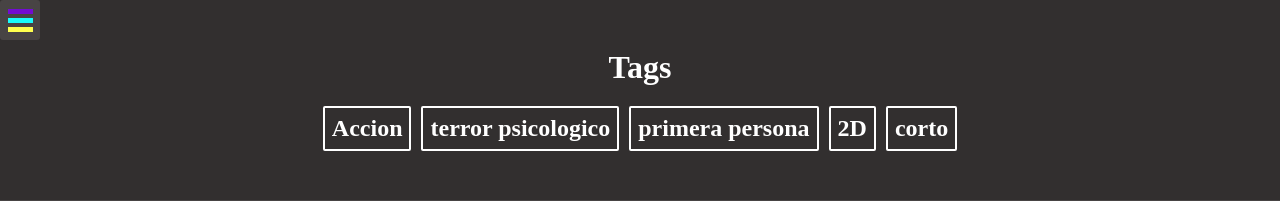
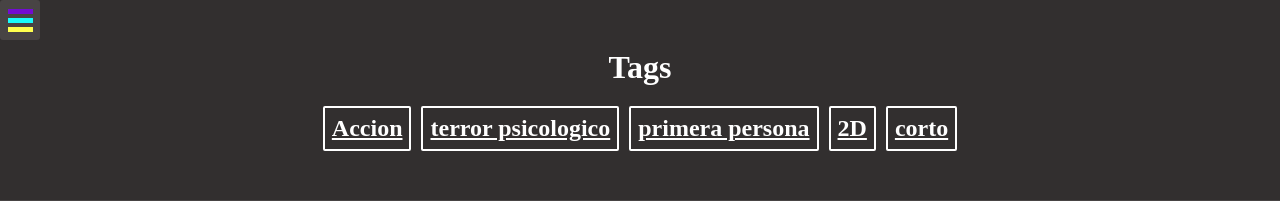
Before and after one commit to Tremex2/Trabajo-Final, a React (Vite) app in the folder Capigames/: page / in a window 1280 px wide. Shown: the top 201 px of the page. Built offline with nearby package versions, Linux system fonts and the light colour scheme.

Commit message:
router dom

```diff
--- a/Capigames/src/App.jsx
+++ b/Capigames/src/App.jsx
@@ -1,11 +1,19 @@
 import { Inicio } from './components/Pagina inicial/inicio'
+import {BrowserRouter, Routes ,Route} from "react-router-dom"
 import { Menu } from './components/Menu/menu'
+import { Pagina1 } from './components/pagina 1/pagina1'
+
 function App() {
 
   return (
     <>
+    <BrowserRouter>
     <Menu/>
-    <Inicio/>
+    <Routes>
+      <Route path='/' element={<Inicio/>}></Route>
+      <Route path='/pagina-1' element={<Pagina1/>}></Route>
+    </Routes>
+    </BrowserRouter>
     </>
   )
 }
--- a/Capigames/src/components/Pagina inicial/inicio.css
+++ b/Capigames/src/components/Pagina inicial/inicio.css
@@ -19,6 +19,11 @@ align-items: center;
     border-radius: 2px;
     color: white;
 }
+.active{
+    background-color: white;
+    color: gray;
+    border: gray;
+}
 .titulo{
     margin: 10px;
     color: white;
--- a/Capigames/src/components/Pagina inicial/inicio.jsx
+++ b/Capigames/src/components/Pagina inicial/inicio.jsx
@@ -1,3 +1,4 @@
+import { NavLink } from "react-router-dom"
 import "./inicio.css"
 
 export function Inicio() {
@@ -7,23 +8,23 @@ export function Inicio() {
             <div className="titulo" id="titulo">
                 <h1>Tags</h1>
             </div>
-            <div className="caja-tags">
-                <div className="tag">
+            <nav className="caja-tags">
+                <NavLink className="tag" to={"/pagina-1"}>
                    <h2>Accion</h2>
-                </div>
-                <div className="tag">
+                </NavLink>
+                <NavLink className="tag" to={"/pagina-2"}>
                 <h2>terror psicologico</h2>
-                </div>
-                <div className="tag">
+                </NavLink>
+                <NavLink className="tag" to={"/pagina-3"}>
                  <h2>primera persona</h2>
-                </div>
-                <div className="tag">
+                </NavLink>
+                <NavLink className="tag" to={"/pagina-4"}>
                   <h2>2D</h2>
-                </div>
-                <div className="tag">
+                </NavLink>
+                <NavLink className="tag" to={"/pagina-5"}>
                    <h2>corto</h2>
-                </div>
-            </div>
+                </NavLink>
+            </nav>
         </div>
         </>
     )
--- /dev/null
+++ b/Capigames/src/components/pagina 1/pagina1.jsx
@@ -0,0 +1,8 @@
+import { Inicio } from "../Pagina inicial/inicio";
+export function Pagina1() {
+    return(
+        <>
+        <Inicio></Inicio>
+        </>
+    )
+}
--- a/Capigames/src/main.jsx
+++ b/Capigames/src/main.jsx
@@ -6,4 +6,5 @@ import "./index.css"
 
 createRoot(document.getElementById('root')).render(
     <App />
+
 )
```
Also changed, not shown: 1 other file (tests, documents, lock files or other folders).
